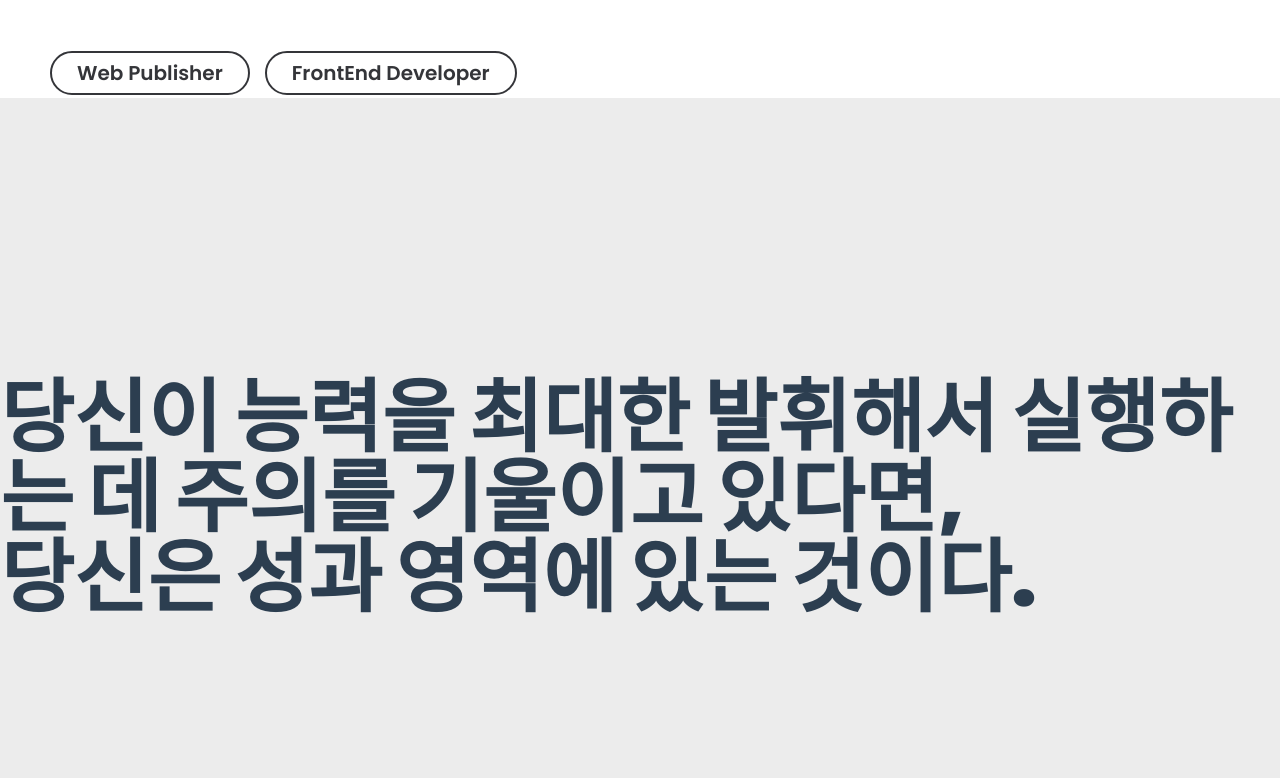
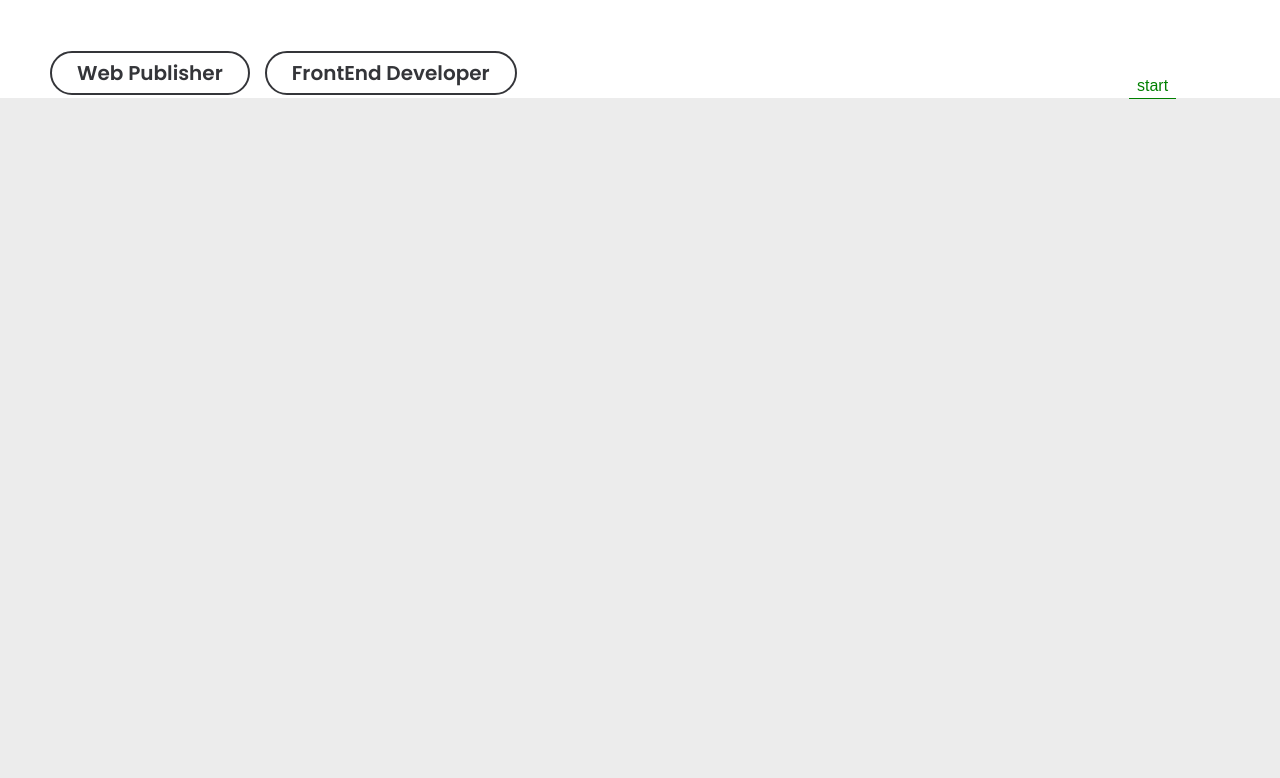
Before and after one commit to peaceRyun/balance, a Next.js app: page / in a window 1280 px wide. Shown: the part 622-1400 px from the top of the page. Built offline with nearby package versions, Linux system fonts and the light colour scheme.

Commit message:
subtitle 애니메이션구현2

```diff
--- a/src/app/home/components/subtitlebanner/SubtitleBanner.jsx
+++ b/src/app/home/components/subtitlebanner/SubtitleBanner.jsx
@@ -1,22 +1,63 @@
-import { DivWrap, SecCont, StyledH3, StyledSpan } from '@/app/styles/globals';
+'use client';
+
+import { DivWrap, SecCont } from '@/app/styles/globals';
+import { WebkitSpan } from './style';
+import { useEffect } from 'react';
+import gsap from 'gsap';
+import { ScrollTrigger } from 'gsap/dist/ScrollTrigger';
+
+gsap.registerPlugin(ScrollTrigger);
 
 const SubtitleBanner = () => {
+    useEffect(() => {
+        const pinWrap = document.querySelector('.textBox'); // DivWrap에 클래스 추가
+        const textObject = document.querySelector('.webkitSpan');
+        gsap.to(pinWrap, {
+            scrollTrigger: {
+                trigger: pinWrap,
+                start: 'top top', // viewport의 top이 trigger 요소의 top에 닿았을 때 시작
+                end: '+=200vh', // trigger 요소의 시작점에서 200vh만큼 스크롤했을 때 종료 (300vh - 100vh)
+                pin: true,
+                scrub: 0.5, // 부드러운 스크러빙 효과 (선택 사항)
+            },
+        });
+
+        gsap.fromTo(
+            textObject,
+            { 'background-size': '0% 100%' },
+            {
+                'background-size': '100% 100%',
+                scrollTrigger: {
+                    trigger: '.textBox',
+                    pinnedContainer: '.textBox',
+                    start: '0% 60%',
+                    markers: true,
+                    scrub: 1,
+                },
+            }
+        );
+        return () => {
+            ScrollTrigger.killAll(); // 컴포넌트 언마운트 시 ScrollTrigger 인스턴스 정리
+        };
+    }, []);
+
     return (
         <SecCont $backgroundColor='rgb(236, 236, 236)'>
             <h2 className='sr-only'>부제</h2>
             <DivWrap
                 $width='100%'
-                $height='100vh'
+                $height='300vh'
                 $display='flex'
                 $alignItems='center'
                 $justifyContent='center'
                 $lineHeight='1.2'
+                className='textBox'
             >
                 <div>
-                    <StyledSpan $fontSize='80px' $fontWeight='900' $webColor='rgba(255, 255, 255, 0.2'>
+                    <WebkitSpan $fontSize='80px' $fontWeight='900' className='webkitSpan'>
                         당신이 능력을 최대한 발휘해서 실행하는 데 주의를 기울이고 있다면,
                         <br /> 당신은 성과 영역에 있는 것이다.
-                    </StyledSpan>
+                    </WebkitSpan>
                 </div>
             </DivWrap>
         </SecCont>
--- /dev/null
+++ b/src/app/home/components/subtitlebanner/style.js
@@ -0,0 +1,13 @@
+import styled from 'styled-components';
+
+export const WebkitSpan = styled.span`
+    font-family: var(--my-poppins-font);
+    font-weight: ${(props) => props.$fontWeight};
+    font-size: ${(props) => props.$fontSize};
+    color: ${(props) => props.$color};
+    -webkit-text-fill-color: rgba(255, 255, 255, 0.2);
+    -webkit-background-clip: text;
+    background-repeat: no-repeat;
+    background-image: linear-gradient(#fff, #fff);
+    background-size: 0% 100%;
+`;
--- a/src/app/styles/globals.js
+++ b/src/app/styles/globals.js
@@ -67,7 +67,7 @@ export const StyledSpan = styled.span`
     font-family: var(--my-poppins-font);
     font-weight: ${(props) => props.$fontWeight};
     font-size: ${(props) => props.$fontSize};
-    color: #2c3e50;
+    color: ${(props) => props.$color};
 `;
 
 export const StyledImg = styled.img`
```
